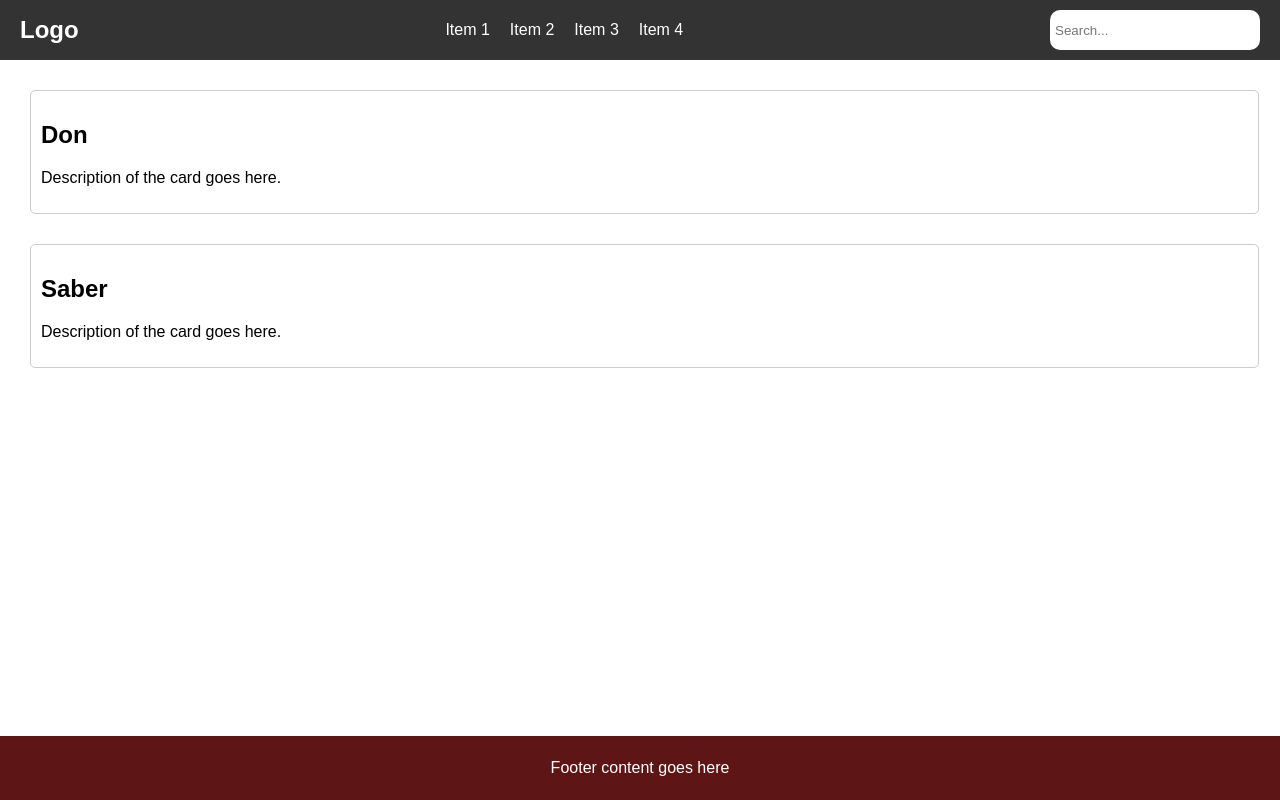
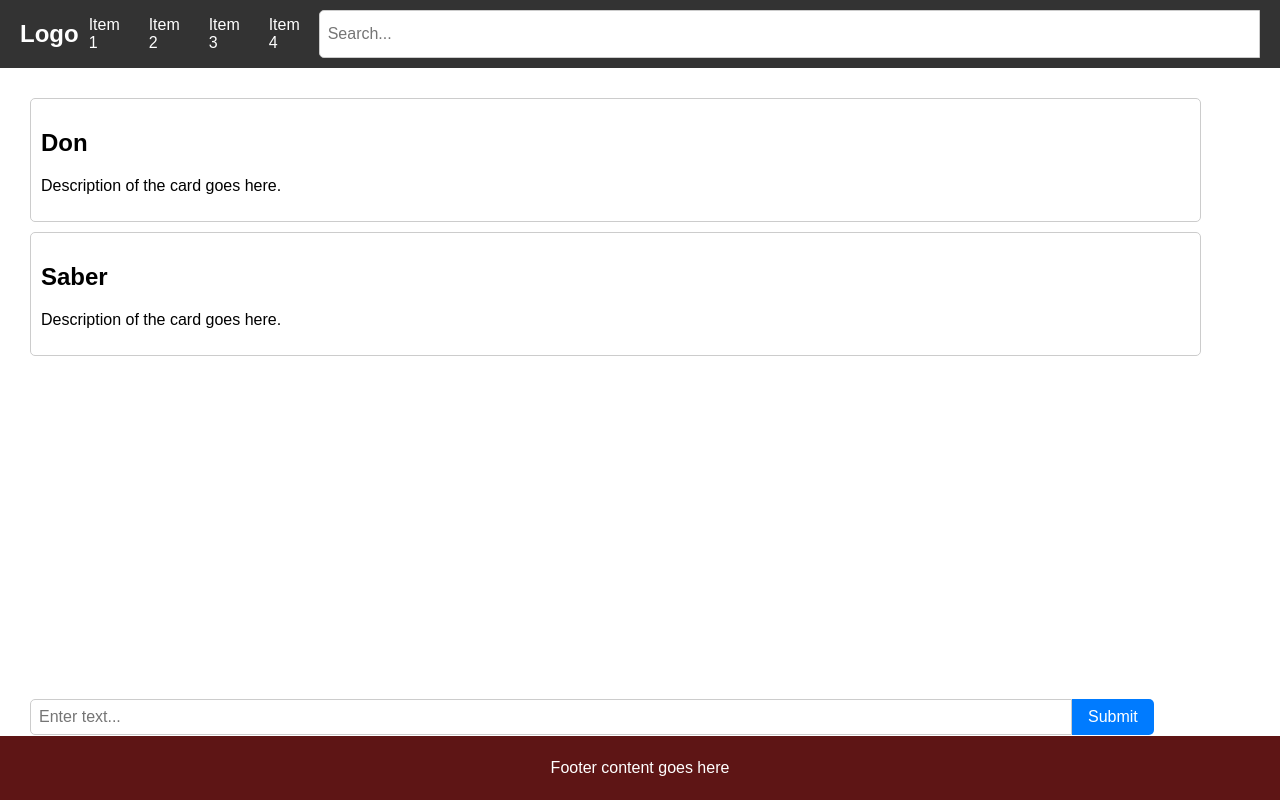
Before and after one commit to SaberHardy/DjangoChatGPT, a Django app: page / in a window 1280 px wide. Run offline with Django 5.2, Linux system fonts and the light colour scheme.

Commit message:
cards and input messages

```diff
--- a/static/css/styles.css
+++ b/static/css/styles.css
@@ -2,6 +2,10 @@ body {
     font-family: Arial, sans-serif;
     margin: 0;
     padding: 0;
+}
+
+.container {
+    margin: 30px;
 }
 
 nav {
@@ -43,9 +47,34 @@ nav {
     border: 1px solid #ccc;
     border-radius: 5px;
     padding: 10px;
-    margin: 30px;
+    margin: 10px 0;
     width: 96%; /* Take up full width of the container */
     box-sizing: border-box; /* Include padding and border in the width */
+}
+
+input[type="text"] {
+    padding: 8px;
+    font-size: 16px;
+    border: 1px solid #ccc;
+    border-radius: 5px 0 0 5px;
+    width: 80%;
+}
+
+button {
+    padding: 8px 16px;
+    font-size: 16px;
+    background-color: #007bff;
+    color: #fff;
+    border: none;
+    border-radius: 0 5px 5px 0;
+    cursor: pointer;
+}
+
+.input-btn {
+    display: flex;
+    position: absolute;
+    bottom: 65px;
+    width: 100%;
 }
 
 footer {
--- a/templates/chatbotapp/chatbot.html
+++ b/templates/chatbotapp/chatbot.html
@@ -11,5 +11,11 @@
             <h2>Saber</h2>
             <p>Description of the card goes here.</p>
         </div>
+
+        <div class="input-btn">
+            <input type="text" placeholder="Enter text...">
+            <button>Submit</button>
+        </div>
+
     </div>
 {% endblock %}
```
